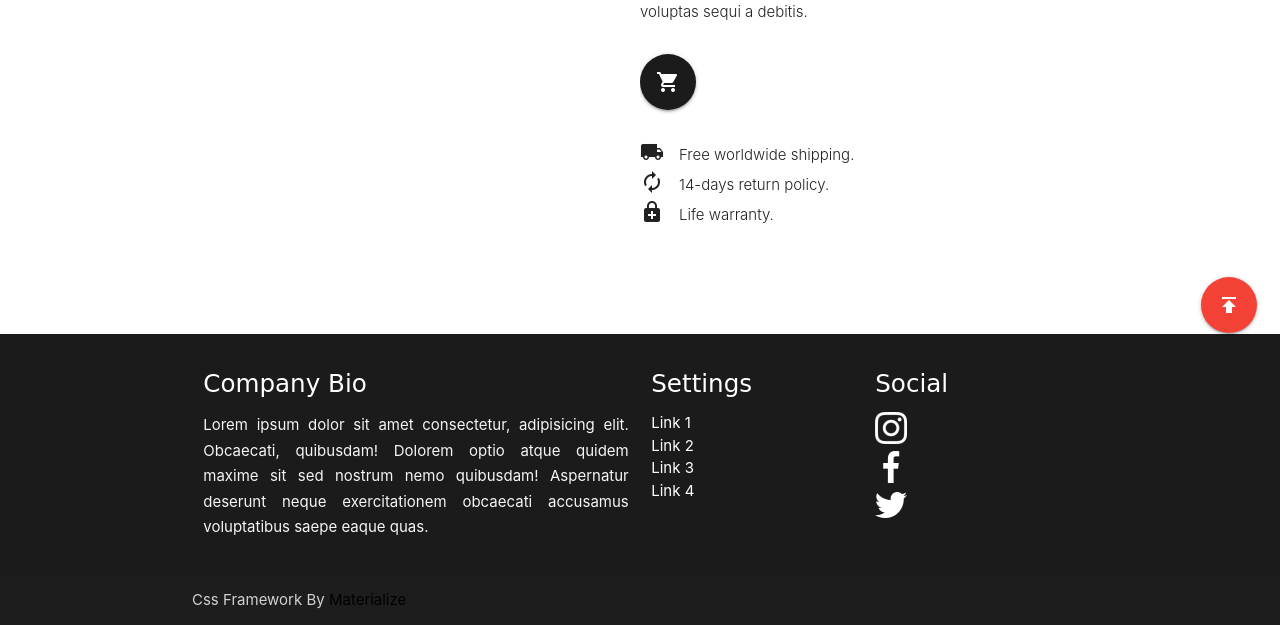
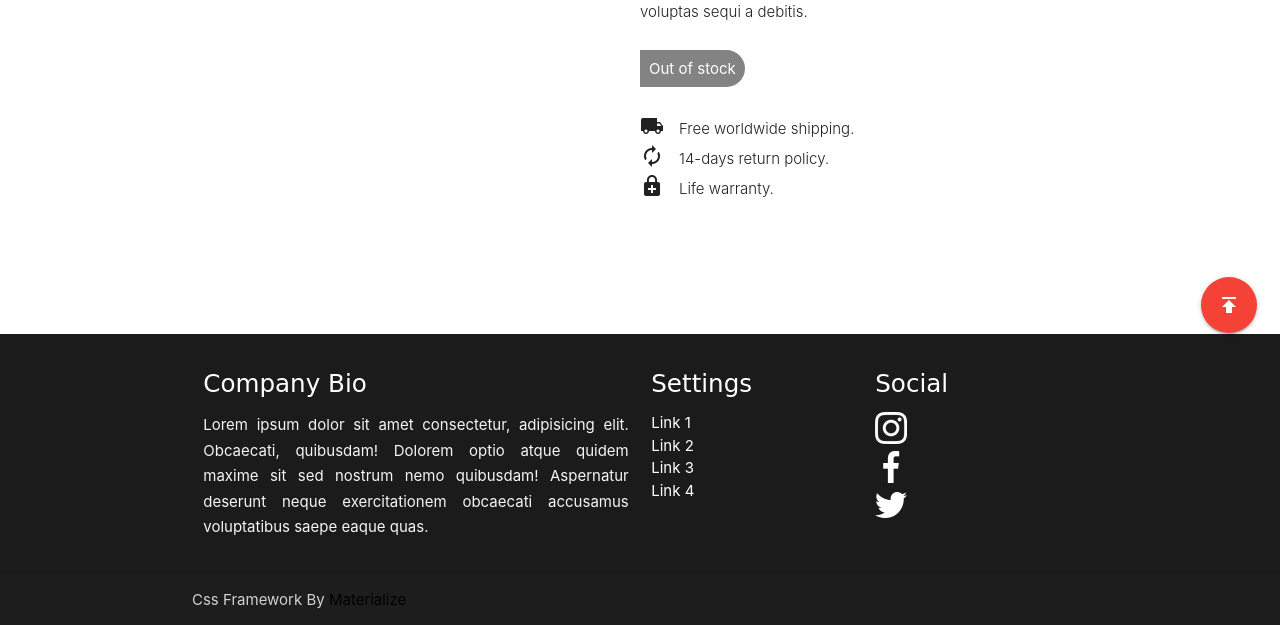
Before and after one commit to pierreyvesdonze/catshop, a Symfony app: template templates/article/show.html.twig in a window 1280 px wide. Shown: the part 444-1069 px from the top of the page. Run offline with Twig, Linux system fonts and the light colour scheme; the template is opened without the code that fills it, so the values that code supplies are empty; some libraries are stand-ins or nearby versions; some web fonts are replaced.

Commit message:
out of stock frontend

```diff
--- a/templates/article/show.html.twig
+++ b/templates/article/show.html.twig
@@ -31,11 +31,15 @@
                         necessitatibus velit voluptas sequi a debitis.
                     </p>
                     <p>
+                        {% if article.stock > 0 %}
                         <a class="btn-floating btn-large waves-effect waves-light add-to-cart-btn" href="#"
-                            data-id="{{ article.id }}"><i class="material-icons right">shopping_cart</i>Buy now</a>
-                            {% if article.stock == 1 %}
-                            <span class="last-one">Last one</span>
-                            {% endif %}
+                            data-id="{{ article.id }}"><i class="material-icons right">shopping_cart</i>Buy now
+                        </a>
+                        {% elseif article.stock == 1 %}
+                        <span class="last-one">Last one</span>
+                        {% else  %}
+                        <span class="out-of-stock">Out of stock</span>
+                        {% endif %}
                     </p>
                     <p class="light">
                         <i class="material-icons left">local_shipping</i>Free worldwide shipping.<br>
```
Also changed, not shown: templates/article/cats.html.twig (+10 -3 lines), public/assets/css/styles.css, public/assets/css/styles.scss, 1 other file.
